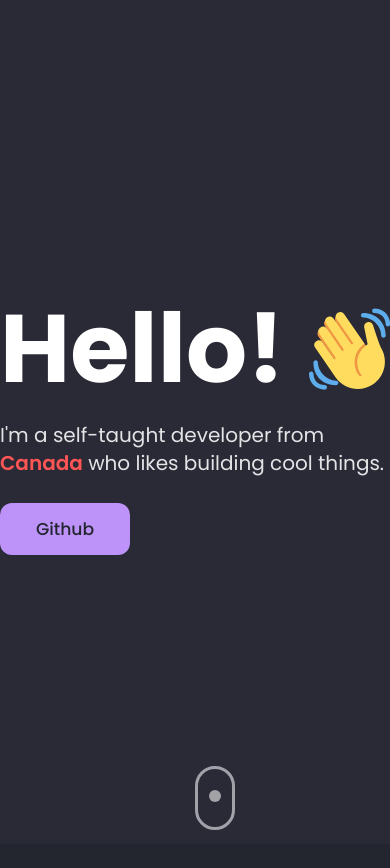
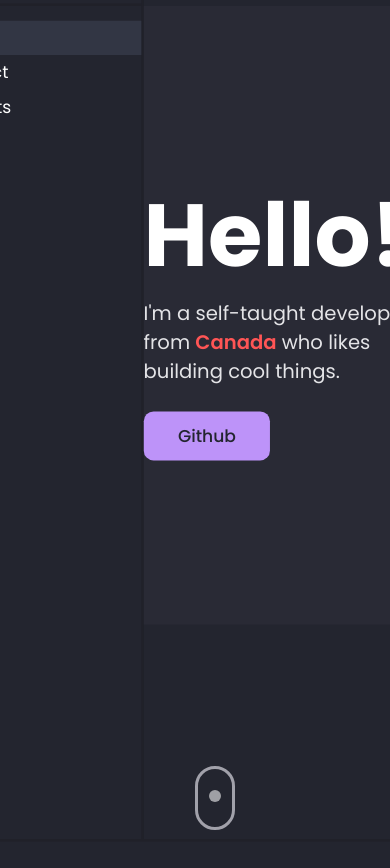
Before and after one commit to principle105/principle.sh, a Svelte app: page / in a window 390 px wide. Shown: the top 868 px of the page. Built offline with nearby package versions, Linux system fonts and the light colour scheme.

Commit message:
some progressA

```diff
--- a/src/App.svelte
+++ b/src/App.svelte
@@ -1,12 +1,24 @@
 <script lang="ts">
-    import { onMount } from "svelte";
+    import { onMount, onDestroy } from "svelte";
     import gsap from "gsap";
     import ScrollTrigger from "gsap/ScrollTrigger";
     import Landing from "$components/Landing.svelte";
 
+    let aspectRatio = "16.1 / 8.9";
+
+    function setAspectRatio() {
+        const width = window.innerWidth;
+        const height = window.innerHeight;
+        console.log(width / height);
+        aspectRatio = `${width} / ${height}`;
+    }
+
     gsap.registerPlugin(ScrollTrigger);
 
     onMount(() => {
+        setAspectRatio();
+        window.addEventListener("resize", setAspectRatio);
+
         // Scroll indicator
         gsap.to("#mouse", {
             opacity: 0,
@@ -18,9 +30,8 @@
             },
         });
 
-        gsap.set("#content", { xPercent: -50, yPercent: -50 });
-        gsap.to("#content", {
-            scale: 0.6667,
+        gsap.from("#content", {
+            scale: 1.225,
             scrollTrigger: {
                 trigger: "#window",
                 pin: "#window",
@@ -28,20 +39,68 @@
             },
         });
     });
+
+    onDestroy(() => {
+        window.removeEventListener("resize", setAspectRatio);
+    });
 </script>
 
-<main class="w-screen h-screen">
+<main class="w-screen h-screen" id="window">
     <div
         class="w-10 h-16 border-[3px] border-zinc-400 rounded-3xl fixed z-20 bottom-3.5 left-1/2 before:w-3 before:h-3 before:absolute before:top-2 before:left-1/2 before:-translate-x-1/2 before:bg-zinc-100 before:rounded-full before:animate-wheel"
         id="mouse"
     />
-    <div class="relative h-full" id="window">
+    <div class="h-full w-full flex-col flex origin-test" id="content">
         <div
-            class="absolute top-1/2 left-1/2 -translate-x-1/2 -translate-y-1/2 w-full h-full bg-main_light flex"
-            id="content"
+            class="w-full py-2 h-10 flex items-center border-b-2 border-border_main"
         >
-            <Landing />
+            <div class="flex gap-1.5 ml-3">
+                <div class="h-3.5 w-3.5 rounded-full bg-[#ed6a5e]" />
+                <div class="h-3.5 w-3.5 rounded-full bg-[#f5be4f]" />
+                <div class="h-3.5 w-3.5 rounded-full bg-[#61c554]" />
+            </div>
+            <h2 class="text-white text-sm text-center w-full">
+                about.md - Principle@dev
+            </h2>
         </div>
+        <div class="flex grow overflow-hidden">
+            <div class="w-16 border-r-2 border-border_main hidden md:block" />
+            <div class="min-w-max border-r-2 border-border_main">
+                <div class="w-full h-16">
+                    <div class="p-3">
+                        <h4 class="uppercase text-white text-sm">EXPLORER</h4>
+                        <h4 class="uppercase text-white text-sm font-semibold">
+                            Open Editors
+                        </h4>
+                    </div>
+                </div>
+                <div class="w-full h-7 border-b-2 border-border_main">
+                    <h4
+                        class="uppercase text-white text-sm pl-3 pr-16 py-1 font-semibold"
+                    >
+                        Principle@dev
+                    </h4>
+                </div>
+                <div class="text-white text-sm mt-3">
+                    <h5 class="bg-highlight pl-6 py-1">about</h5>
+                    <h5 class="pl-6 py-1">contact</h5>
+                    <h5 class="pl-6 py-1">projects</h5>
+                </div>
+            </div>
+            <div class="grow">
+                <div class="h-16 border-b-2 border-border_main w-full" />
+                <div class="h-7" />
+                <div
+                    class="bg-main_light flex"
+                    style="aspect-ratio: {aspectRatio}"
+                >
+                    <Landing />
+                </div>
+            </div>
+        </div>
+        <footer class="border-t-2 border-border_main w-full h-8">
+            <p>footer</p>
+        </footer>
     </div>
 </main>
 
--- a/src/components/Landing.svelte
+++ b/src/components/Landing.svelte
@@ -3,25 +3,25 @@
 </script>
 
 <div class="m-auto">
-    <div class="flex items-end gap-6">
-        <h1 class="text-white text-8xl font-bold">Hello!</h1>
-        <div class="h-24">
+    <div class="flex items-end gap-5">
+        <h1 class="text-white text-7xl font-bold">Hello!</h1>
+        <div class="h-20">
             <WavingHand />
         </div>
     </div>
-    <div class="mt-6">
-        <div class="text-zinc-200 text-xl">
+    <div class="mt-4">
+        <div class="text-zinc-200">
             I'm a self-taught developer from
             <span class="text-red font-semibold">Canada</span>
             who likes building cool things.
         </div>
     </div>
-    <div class="mt-10">
+    <div class="mt-7">
         <a
             href="https://github.com/principle105"
             target="_blank"
             rel="noreferrer"
-            class="text-main rounded-xl text-[1.075rem] px-9 py-3.5 bg-purple font-medium hover:brightness-[85%] transition"
+            class="text-main rounded-lg text-sm px-7 py-2.5 bg-purple font-medium hover:brightness-[85%] transition"
         >
             Github
         </a>
--- a/tailwind.config.cjs
+++ b/tailwind.config.cjs
@@ -6,7 +6,8 @@ module.exports = {
             colors: {
                 main: "#23252f",
                 main_light: "#292a35",
-
+                border_main: "#202129",
+                highlight: "#323644",
                 purple: "#bd93f9",
                 cyan: "#8be9fd",
                 green: "#50fa7b",
@@ -14,6 +15,9 @@ module.exports = {
             },
             fontFamily: {
                 poppins: ["Poppins", "monospace"],
+            },
+            transformOrigin: {
+                test: "100% calc(100% - 9.5rem)",
             },
             keyframes: {
                 wheel: {
```
